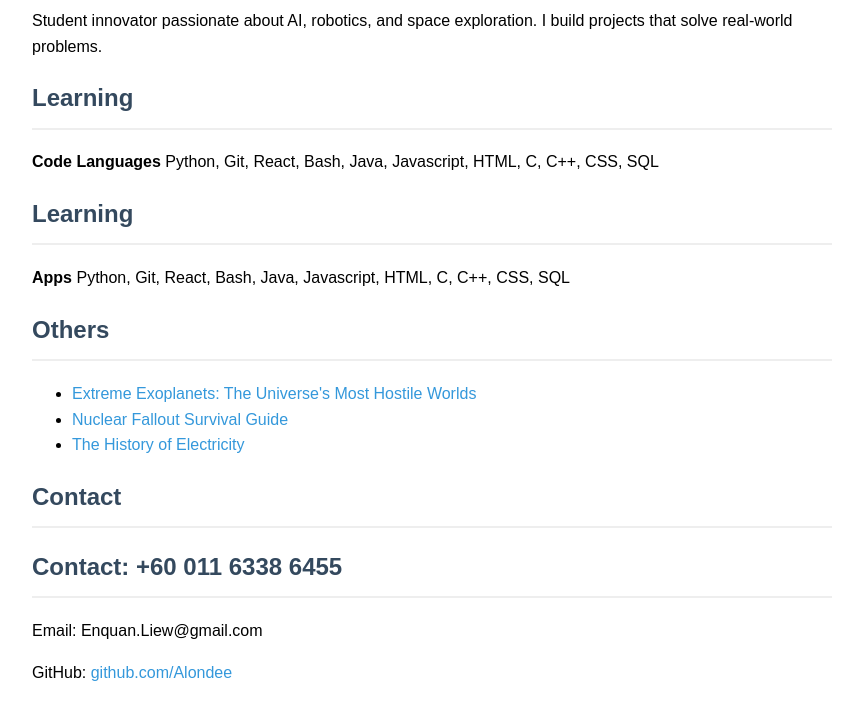
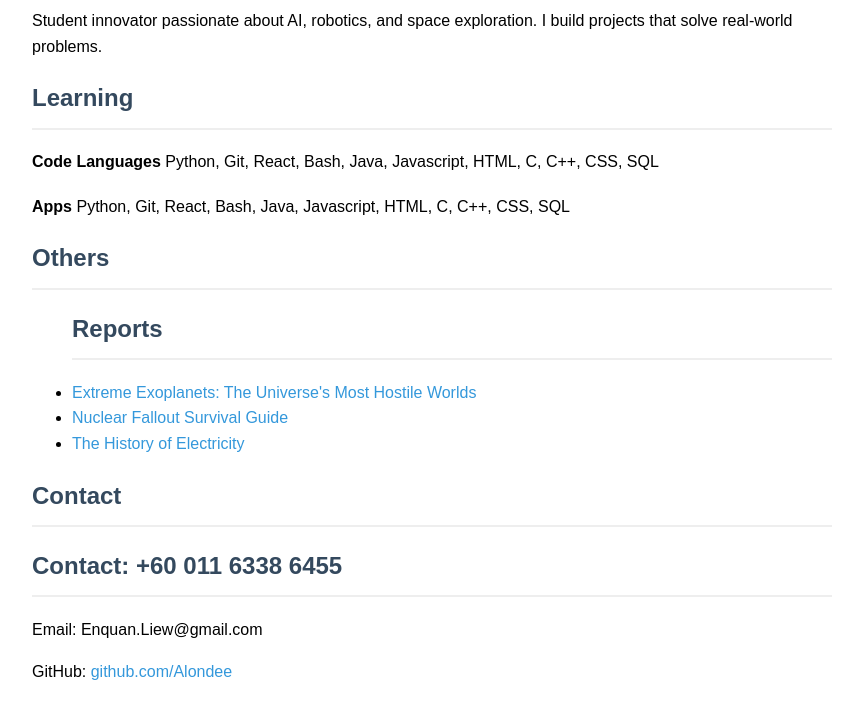
Before and after one commit to alondeee/alondeee.github.io, a plain HTML site: page index.html in a window 1280 px wide. Shown: the part 146-866 px from the top of the page, without its empty margins (208-1071 px from the left). Drawn offline with Linux system fonts and the light colour scheme.

Commit message:
Update index.html

```diff
--- a/index.html
+++ b/index.html
@@ -33,7 +33,6 @@
     </div>
 
 
-    <h2>Learning</h2>
     <div class="learning">
         <h3></h3>
            <p><strong> Apps </strong> Python, Git, React, Bash, Java, Javascript, HTML, C, C++, CSS, SQL </p>
@@ -41,7 +40,7 @@
 
     <h2>Others</h2>
     <ul>
-       <div class="Reports">
+       <h2>Reports</h2>
         <h3></h3>
         <li><a href="#">Extreme Exoplanets: The Universe's Most Hostile Worlds</a></li>
         <li><a href="#">Nuclear Fallout Survival Guide</a></li>
```
